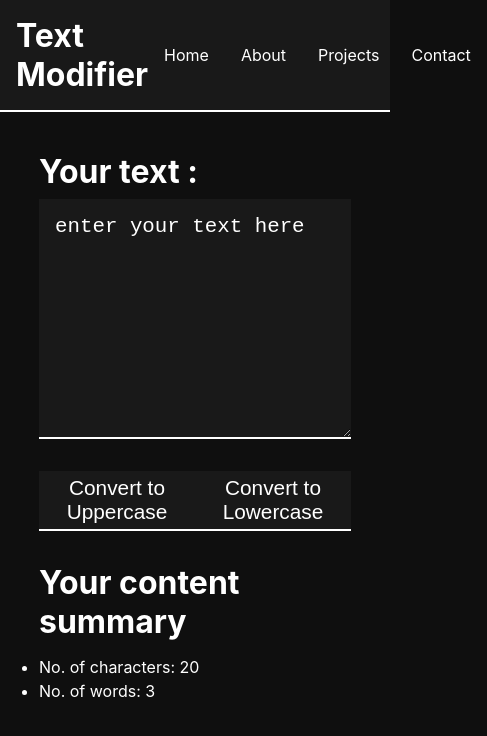
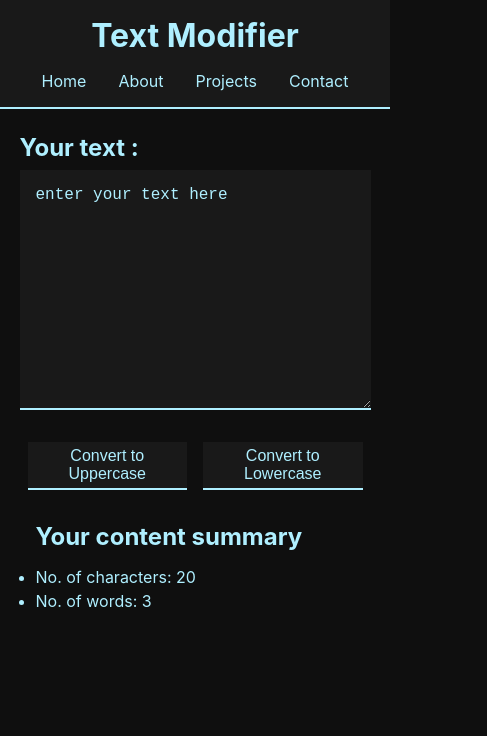
Before and after one commit to Chetan-KK/Text-modifier-react-app, a React (Create React App) app: page / in a window 390 px wide. Shown: the top 736 px of the page, 487 px wide, since content can reach past the window. Built offline with nearby package versions, Linux system fonts and the light colour scheme.

Commit message:
website is responsive now

```diff
--- a/public/index.html
+++ b/public/index.html
@@ -24,7 +24,7 @@
       work correctly both with client-side routing and a non-root public URL.
       Learn how to configure a non-root public URL by running `npm run build`.
     -->
-    <title>React App</title>
+    <title>Text Modifier</title>
   </head>
   <body>
     <noscript>You need to enable JavaScript to run this app.</noscript>
--- a/src/App.css
+++ b/src/App.css
@@ -1,7 +1,7 @@
 :root {
   --bg-color: rgb(15, 15, 15);
   --bg-color-dark: rgb(25, 25, 25);
-  --text-color: white;
+  --text-color: rgb(175, 239, 255);
 }
 *,
 *::before,
--- a/src/components/css/NavBar.css
+++ b/src/components/css/NavBar.css
@@ -15,3 +15,11 @@ header nav .link {
 header nav .link:hover {
   text-decoration: underline;
 }
+@media screen and (max-width: 500px) {
+  header {
+    flex-direction: column;
+  }
+  header .logo {
+    margin-bottom: 1rem;
+  }
+}
--- a/src/components/css/TextModifyFrom.css
+++ b/src/components/css/TextModifyFrom.css
@@ -24,6 +24,7 @@
   justify-content: space-around;
 }
 .buttons button {
+  margin: 0 1rem;
   padding: 0.3rem 1rem;
   background-color: var(--bg-color-dark);
   font-size: 1.3rem;
@@ -41,3 +42,24 @@
 .summary li {
   margin: 0.3rem 0;
 }
+@media screen and (max-width: 500px) {
+  .form > * {
+    width: 90vw;
+  }
+  .form {
+    padding: 1rem 0;
+  }
+  .form h1 {
+    font-size: 1.5rem;
+  }
+  .form textarea {
+    font-size: 1rem;
+  }
+  .buttons button {
+    margin: 0 0.5rem;
+    font-size: 1rem;
+  }
+  .summary {
+    padding: 0 1rem;
+  }
+}
```
